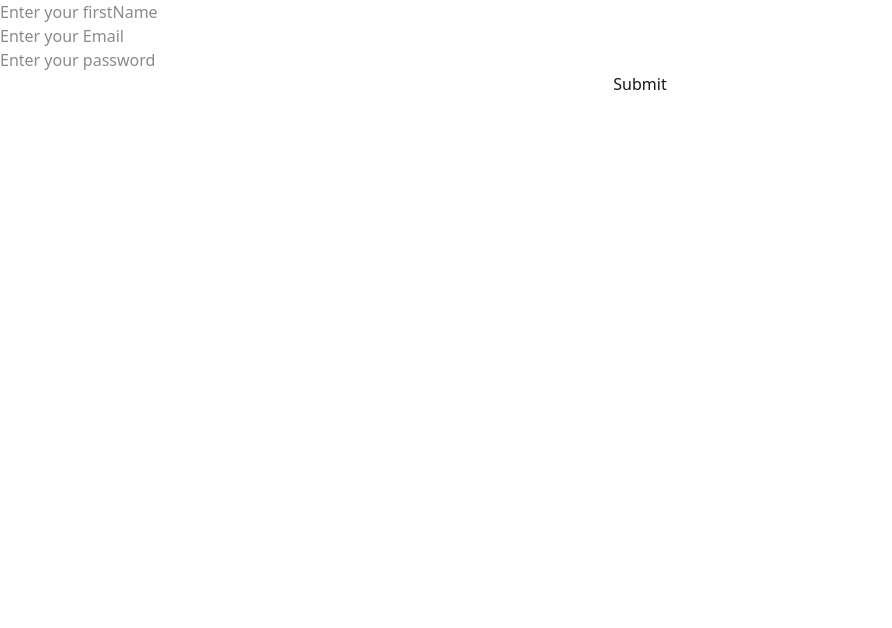
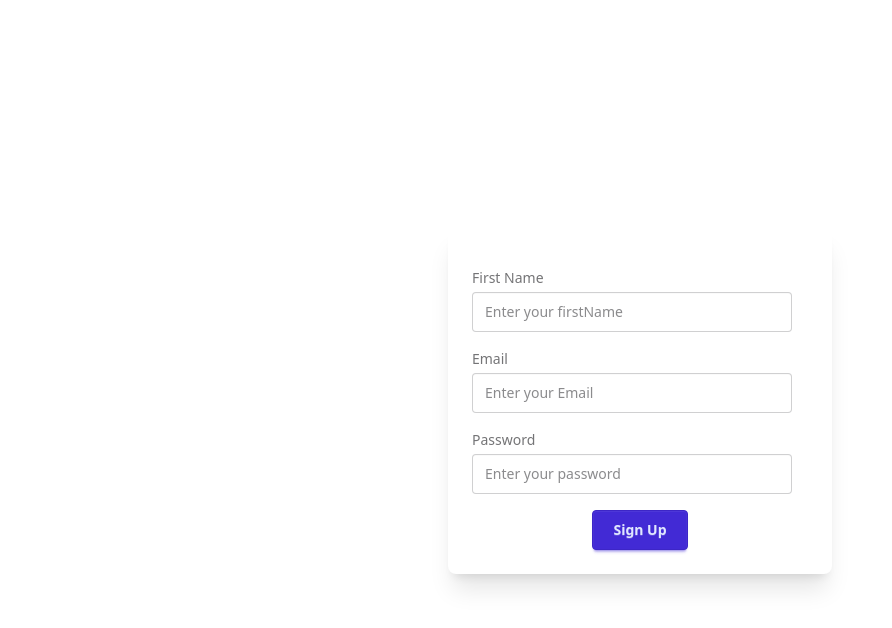
Before and after one commit to Aniket-cmd267/ThinkCode, a React (Vite) app in the folder frontend/: page /signup in a window 1280 px wide. Shown: the top 628 px of the page, without its empty margins (0-892 px from the left). Built offline with nearby package versions, Linux system fonts and the light colour scheme.

Commit message:
Signup Login page created with validations using zod react-hook-form

```diff
--- a/frontend/package.json
+++ b/frontend/package.json
@@ -10,13 +10,15 @@
     "preview": "vite preview"
   },
   "dependencies": {
+    "@hookform/resolvers": "^5.2.2",
     "@tailwindcss/vite": "^4.1.11",
     "daisyui": "^5.0.50",
     "react": "^19.1.0",
     "react-dom": "^19.1.0",
     "react-hook-form": "^7.62.0",
     "react-router": "^7.7.1",
-    "tailwindcss": "^4.1.11"
+    "tailwindcss": "^4.1.11",
+    "zod": "^4.1.13"
   },
   "devDependencies": {
     "@eslint/js": "^9.30.1",
--- a/frontend/src/pages/Login.jsx
+++ b/frontend/src/pages/Login.jsx
@@ -1,8 +1,46 @@
+import {useForm} from 'react-hook-form'
+import { zodResolver } from '@hookform/resolvers/zod'
+import z from "zod"
+
+const loginSchema= z.object({
+    email: z.email(),
+    password: z.string().min(3,"Password must be atleast 3 characters")
+})
+
 function Login(){
+
+    const { register, handleSubmit, formState: {errors}}= useForm({resolver: zodResolver(loginSchema)});
+    const submitHandler= (data)=>{
+        console.log(data)
+    }
     return (
-        <>
-            <div className="">Login Page</div>
-        </>
+        <div className='flex justify-center items-center p-4 min-h-screen'>
+            <div className='card w-96 shadow-xl bg-base-100'>
+                <div className='card-body'>
+                    <form onSubmit={handleSubmit(submitHandler)}>
+                        <div className='form-control mt-4'>
+                            <label className="label mb-1">
+                                <span className="label-text">Email</span>
+                            </label>
+                            <input type='email' placeholder='Enter email' {...register('email')} className='input input-bordered input-md'/>
+                            {errors.email && (<span className='text-error'>{errors.email.message}</span>)}
+                        </div>
+
+                        <div className='form-control mt-4'>
+                            <label className="label mb-1">
+                                <span className="label-text">Password</span>
+                            </label>
+                            <input type='password' placeholder='Enter password' {...register('password')} className='input input-bordered input-md'/>
+                            {errors.password && (<span className='text-error'>{errors.password.message}</span>)}
+                        </div>
+
+                        <div className='flex justify-center mt-4'>
+                            <button type="submit" className='btn btn-primary py-1 px-5'>Sign Up</button>
+                        </div>
+                    </form>
+                </div>
+            </div>
+        </div>
     )
 }
 
--- a/frontend/src/pages/Signup.jsx
+++ b/frontend/src/pages/Signup.jsx
@@ -1,7 +1,70 @@
-import { useState } from "react";
 import { useForm } from 'react-hook-form';
+import { zodResolver } from "@hookform/resolvers/zod"
+import { z } from 'zod';
+
+// schema Validation for signup form
+const signupSchema= z.object({
+    firstName: z.string().min(3, "Name must contain atleast contain 3 characters"),
+    email: z.email("Invalid Email"),
+    password: z.string().min(8,"Password must contain atleast 8 characters")
+})
+
+//  errors= {
+//     firstName : {
+            // type: min,
+            // message: ""
+    // }
+// }
 function Signup(){
-    // const [name, setName] = useState('');
+    const {
+                register,
+                handleSubmit,
+                formState: { errors },
+    } = useForm({resolver: zodResolver(signupSchema)});
+
+    const submitHandler = (data) => {
+        console.log(data);
+    }
+    return (
+        <div className='flex justify-center items-center min-h-screen p-4'>
+            <div className='card w-96 shadow-xl bg-base-100'>
+                <div className='card-body'>
+                    <form onSubmit={handleSubmit(submitHandler)}>
+                        <div className='form-control mt-4'>
+                            <label className="label mb-1">
+                                <span className="label-text">First Name</span>
+                            </label>
+                            <input {...register('firstName')} placeholder='Enter your firstName' className='input input-bordered input-md'/>
+                            {errors.firstName && (<span className='text-error'>{errors.firstName.message}</span>)}
+                        </div>
+                        <div className='form-control mt-4'>
+                            <label className='label mb-1'>
+                                <span className='label-text'>Email</span>
+                            </label>
+                            <input {...register('email')} placeholder= 'Enter your Email' className='input input-md'/>
+                            {errors.email && (<span className='text-error'>{errors.email.message}</span>)}
+                        </div>
+                        <div className='form-control mt-4'>
+                            <label className='label mb-1'>
+                                <span className='label-text'>Password</span>
+                            </label>
+                            <input {...register('password')} placeholder= 'Enter your password' type="password" className='input input-md'/>
+                            {errors.password && (<span className='text-error'>{errors.password.message}</span>)}
+                        </div>
+                        <div className='flex justify-center mt-4'>
+                            <button type="submit" className='btn btn-primary py-1 px-5'>Sign Up</button>
+                        </div>
+                    </form>
+                </div>
+
+            </div>
+
+        </div>
+    )
+}
+export default Signup;
+
+/* const [name, setName] = useState('');
     // const [email, setEmail] = useState('');
     // const [password, setPassword] = useState('');
      /*    validation (Frontend mein validation krenge taaki server pe baar baar call naa krna padhe aur uspe load naa ho aur slow bhi hogaa)
@@ -11,33 +74,15 @@ function Signup(){
     // const submitHandler= (e) =>{
     //     e.preventDefault();
     //     console.log(name,email,password);
-    // }
+    // } */
 
-    const {
-                register,
-                handleSubmit,
-                formState: { errors },
-    } = useForm();
 
-    const submitHandler = (data) => {
-        console.log(data);
-    }
-    return (
 
-        // <form onSubmit={submitHandler}>
-        //     <input type='text' placeholder="Enter your name" value={name} onChange={()=> setName(value)}></input>
-        //     <input type='email' placeholder="Enter your email" value={email} onChange={()=> setEmail(value)}></input>
-        //     <input type='password' placeholder="Enter your password" value={password} onChange={()=> setPassword(value)}></input>
-        // </form>
+    /*<form onSubmit={submitHandler}>
+             <input type='text' placeholder="Enter your name" value={name} onChange={()=> setName(value)}></input>
+             <input type='email' placeholder="Enter your email" value={email} onChange={()=> setEmail(value)}></input>
+             <input type='password' placeholder="Enter your password" value={password} onChange={()=> setPassword(value)}></input>
+        </form>
 
-        // { using react hook form}
-        //  Yahha pe 'firstName' property h value nhii
-        <form onSubmit={handleSubmit(submitHandler)} className="flex flex-col justify-center align-items">
-            <input {...register('firstName')} placeholder='Enter your firstName'/>
-            <input {...register('email')} placeholder= 'Enter your Email'/>
-            <input {...register('password')} placeholder= 'Enter your password'/>
-            <button type="submit">Submit</button>
-        </form>
-    )
-}
-export default Signup;
+        { using react hook form}
+      Yahha pe 'firstName' property h value nhii */
```
Also changed, not shown: 1 other file (tests, documents, lock files or other folders).
